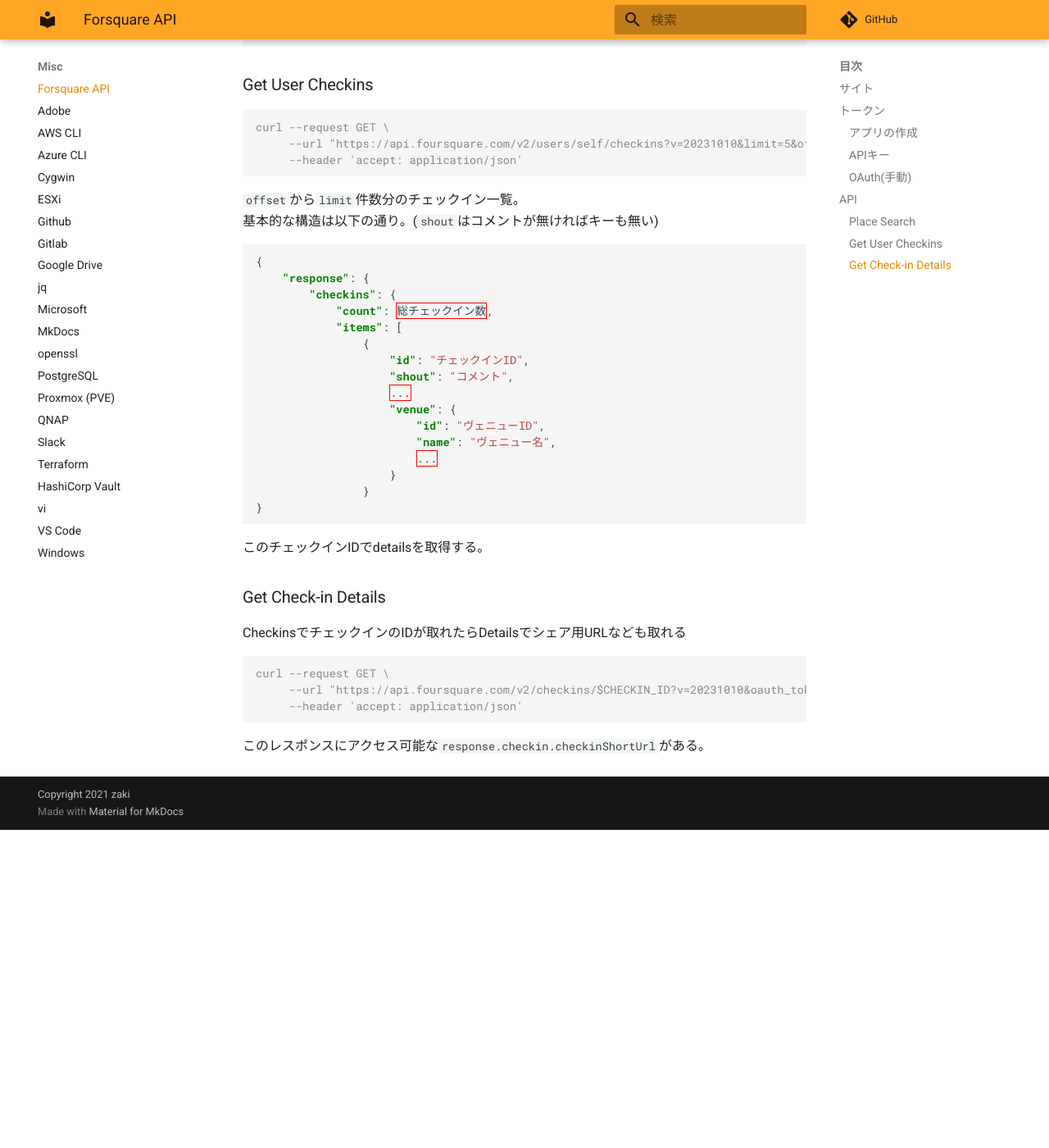
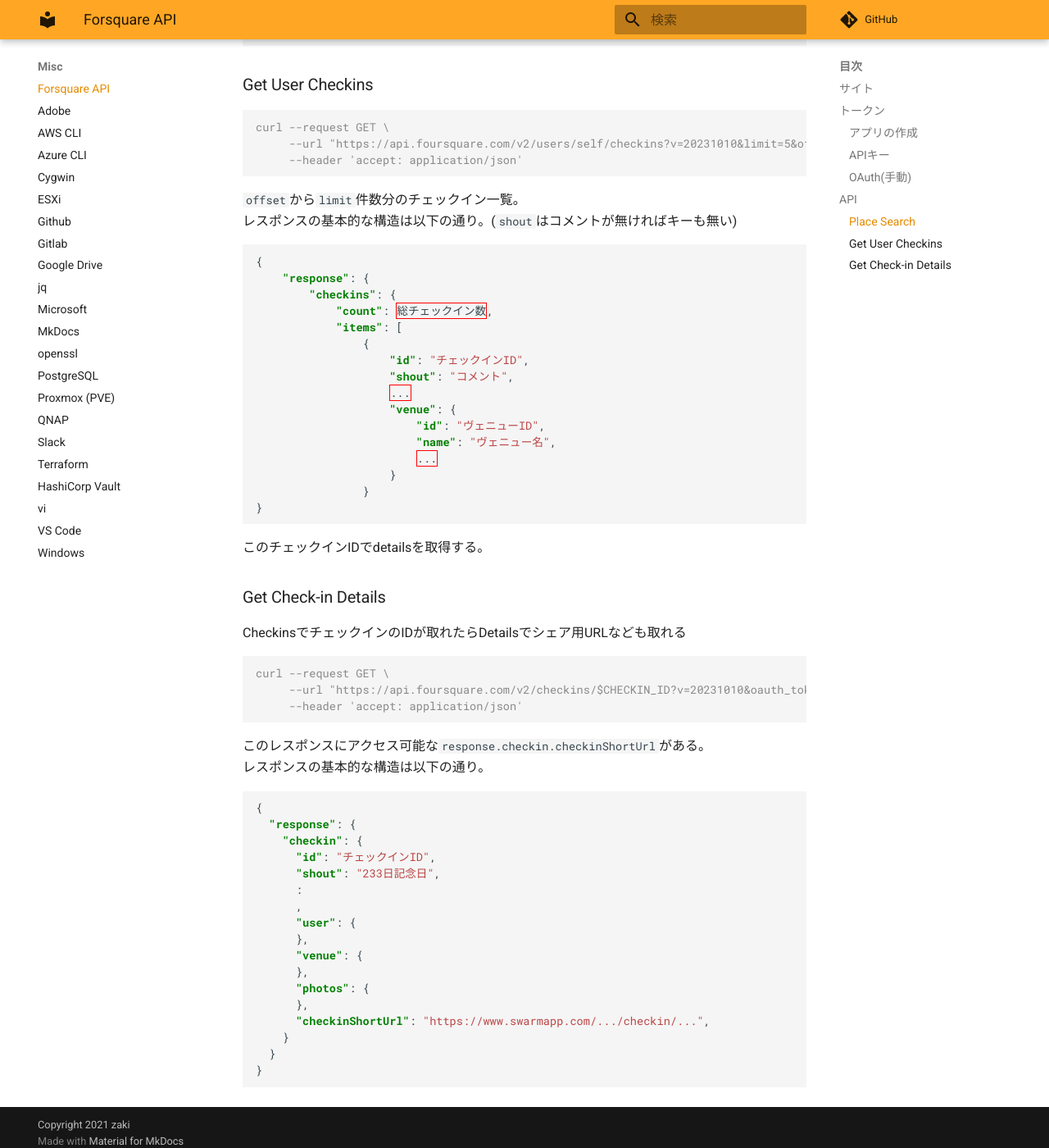
Before and after one commit to zaki-lknr/docs, an MkDocs documentation site: the page built from docs/Misc/4sq.md, in a window 1280 px wide and 1400 px high, scrolled down 1360 px. Shown: the whole window at 82% size. Built offline with MkDocs 1.6.1 and Material for MkDocs 9.7.7, drawn with Linux system fonts in a browser that asks for light colours; comment, search, counter and statistics services are not loaded; before the commit the page ends 2372 px from its top, so only the background shows below that.

Commit message:
add: misc/4sq: checkin detailのレスポンス

````diff
--- a/docs/Misc/4sq.md
+++ b/docs/Misc/4sq.md
@@ -55,7 +55,7 @@ curl --request GET \
 ```
 
 `offset`から`limit`件数分のチェックイン一覧。
-基本的な構造は以下の通り。(`shout`はコメントが無ければキーも無い)
+レスポンスの基本的な構造は以下の通り。(`shout`はコメントが無ければキーも無い)
 
 ```json
 {
@@ -89,3 +89,24 @@ curl --request GET \
 ```
 
 このレスポンスにアクセス可能な`response.checkin.checkinShortUrl`がある。
+レスポンスの基本的な構造は以下の通り。
+
+```json
+{
+  "response": {
+    "checkin": {
+      "id": "チェックインID",
+      "shout": "233日記念日",
+      :
+      ,
+      "user": {
+      },
+      "venue": {
+      },
+      "photos": {
+      },
+      "checkinShortUrl": "https://www.swarmapp.com/.../checkin/...",
+    }
+  }
+}
+```
````
